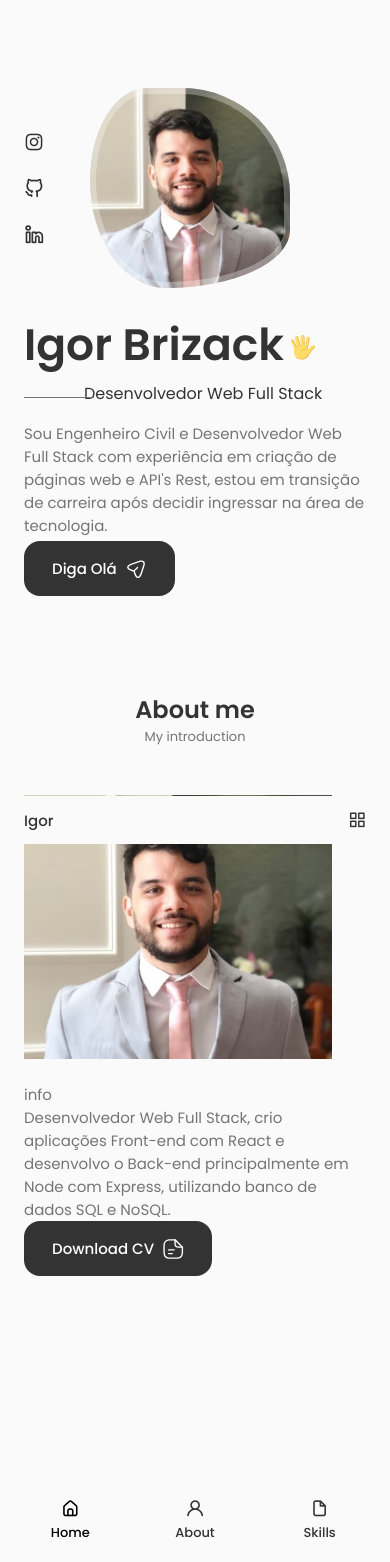
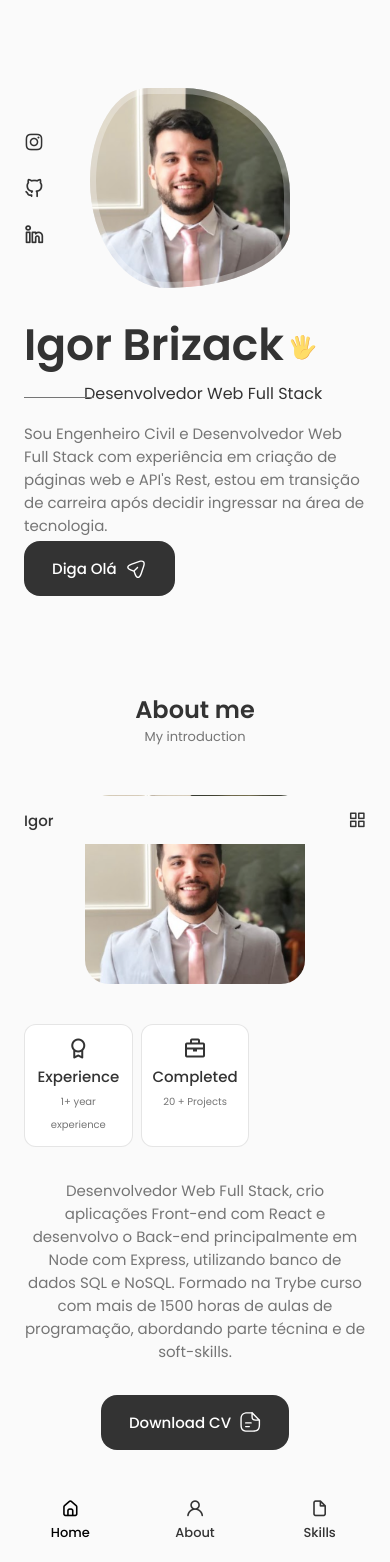
Before and after one commit to IgorBrizack/portfolioWeb, a React (Create React App) app: page / in a window 390 px wide. Before the commit the page ends 1388 px from the top, so only its background shows below. Built offline with nearby package versions, Linux system fonts and the light colour scheme.

Commit message:
feat:  abou component and style

```diff
--- a/src/components/about/About.jsx
+++ b/src/components/about/About.jsx
@@ -15,6 +15,7 @@ const About = () => {
 					<Info />
 					<p className="about__description">
 						Desenvolvedor Web Full Stack, crio aplicações Front-end com React e desenvolvo o Back-end principalmente em Node com Express, utilizando banco de dados SQL e NoSQL.
+						Formado na Trybe curso com mais de 1500 horas de aulas de programação, abordando parte técnina e de soft-skills.
 					</p>
 					<a download="" href={CV} className="button button--flex">
 						Download CV
--- a/src/components/about/Info.jsx
+++ b/src/components/about/Info.jsx
@@ -2,8 +2,23 @@ import React from "react";
 
 const Info = () => {
 	return (
-		<div>
-		info
+		<div className="about__info grid">
+			<div className="about__box">
+				<i class='bx bx-award about__icon'></i>
+				<h3 className="about__title">Experience</h3>
+				<span className="about__subtitle">1+ year experience</span>
+			</div>
+
+			<div className="about__box">
+				<i class='bx bx-briefcase about__icon'></i>
+				<h3 className="about__title">Completed</h3>
+				<span className="about__subtitle">20 + Projects</span>
+			</div>
+
+			{/* <div className="about__box">
+				<h3 className="about__title"></h3>
+				<span className="about__subtitle"></span>
+			</div> */}
 		</div>
 	)
 }
--- a/src/components/about/about.css
+++ b/src/components/about/about.css
@@ -0,0 +1,91 @@
+.about__container {
+  grid-template-columns: repeat(2, 1fr);
+  align-items: center;
+  column-gap: 4rem;
+}
+
+.about__img {
+  width: 350px;
+  border-radius: 1.5rem;
+  justify-self: center;
+}
+
+.about__info{
+  grid-template-columns: repeat(3, 140px);
+  gap: 0.5rem;
+  margin-bottom: var(--mb-2);
+}
+
+.about__box {
+  background-color: var(--container-color);
+  border: 1px solid rgba(0,0,0,0.1);
+  border-radius: 0.75rem;
+  text-align: center;
+  padding: 1rem, 1.25rem;
+}
+
+.about__icon {
+  font-size: 1.5rem;
+  color: var(--title-color);
+  margin-bottom: var(--mb-0-2);
+}
+
+.about__title {
+  font-size: var(--samll-font-size);
+  font-weight: var(--font-medium);
+}
+
+.about__subtitle {
+  font-size: var(--tiny-font-size);
+}
+
+.about__description {
+  padding: 0 4rem 0 0;
+  margin-bottom: var(--mb-2-5);
+}
+
+@media screen and (max-width: 992px) {
+  .about__container {
+    grid-template-columns: 1fr;
+    row-gap: 2.5rem;
+  }
+  .about__img {
+    width: 220px;
+  }
+
+  .about__box {
+    padding: 0.75rem 0.5rem;
+  }
+
+  .about__data {
+    text-align: center;
+  }
+
+  .about__info {
+    justify-content: center;
+  }
+
+  .about__description {
+    padding: 0 5rem;
+    margin-bottom: 2rem;
+  }
+}
+
+/* For medium devices */
+
+@media screen and (max-width: 576px) {
+  .about__info {
+    grid-template-columns: repeat(3, 1fr);
+  }
+
+  .about__description {
+    padding: 0;
+  }
+}
+
+/* For small devices */
+@media screen and (max-width: 350px) {
+  .about__info {
+    grid-template-columns: repeat(2, 1fr);
+  }
+}
```
